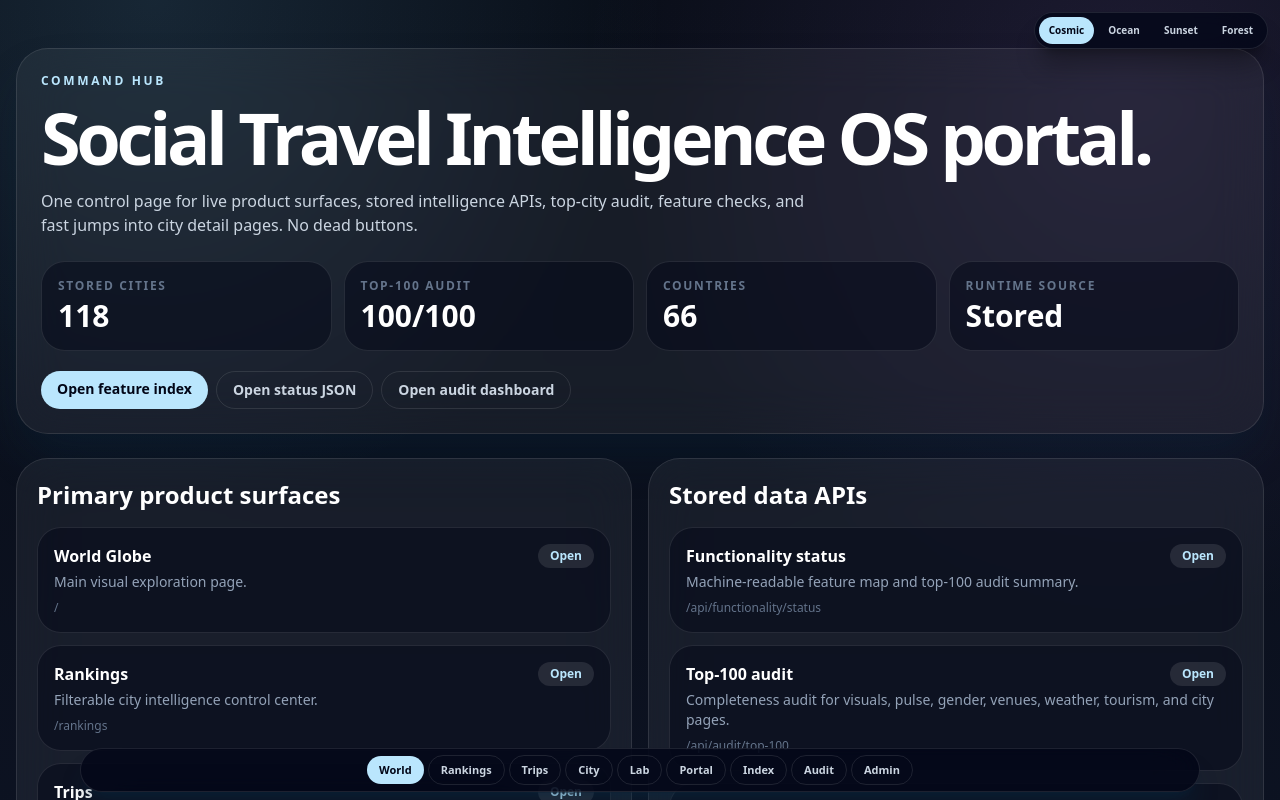
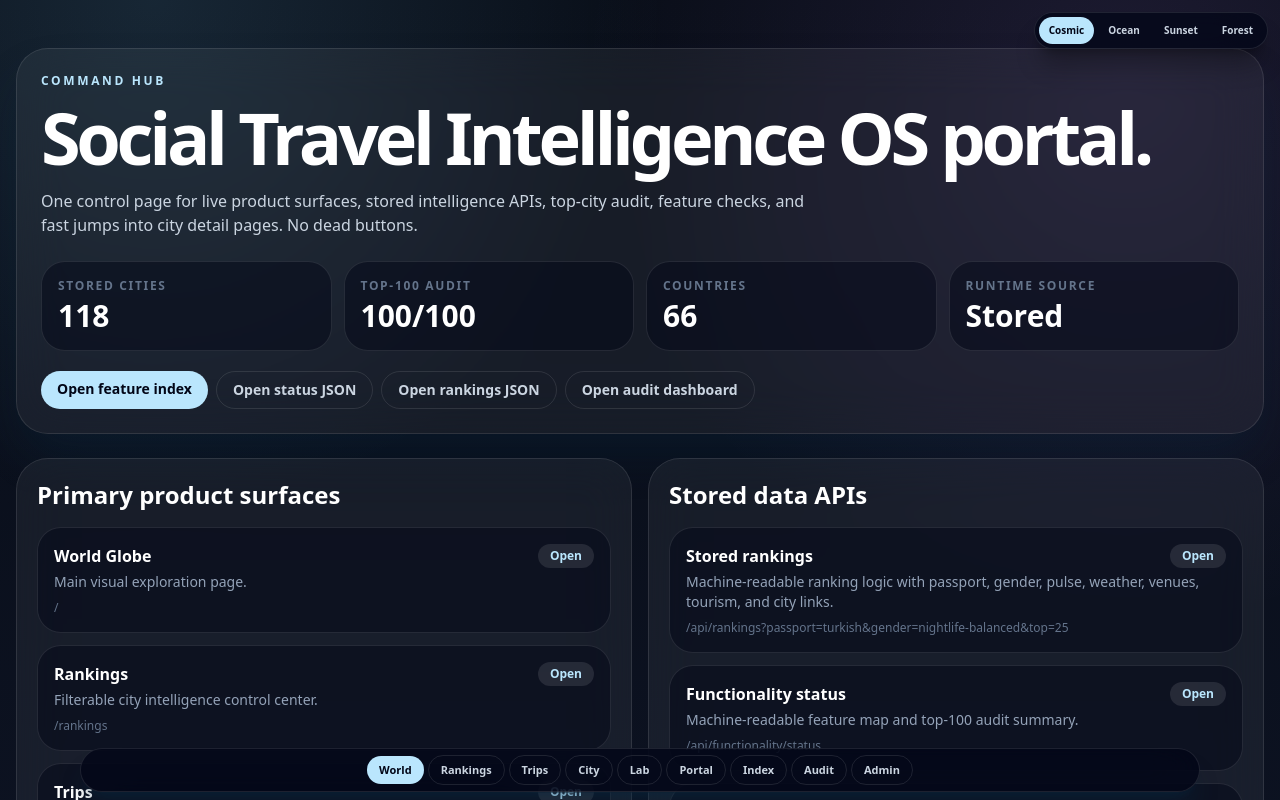
Before and after one commit to irf97/Travel-Guide, a Next.js app in the folder mvp/: page /portal in a window 1280 px wide. Shown: the top 800 px of the page. Built offline with nearby package versions, Linux system fonts and the light colour scheme.

Commit message:
Add stored rankings API link to portal

```diff
--- a/mvp/app/portal/page.tsx
+++ b/mvp/app/portal/page.tsx
@@ -14,6 +14,7 @@ const routeGroups = [
   {
     title: "Stored data APIs",
     routes: [
+      { href: "/api/rankings?passport=turkish&gender=nightlife-balanced&top=25", title: "Stored rankings", body: "Machine-readable ranking logic with passport, gender, pulse, weather, venues, tourism, and city links." },
       { href: "/api/functionality/status", title: "Functionality status", body: "Machine-readable feature map and top-100 audit summary." },
       { href: "/api/audit/top-100", title: "Top-100 audit", body: "Completeness audit for visuals, pulse, gender, venues, weather, tourism, and city pages." },
       { href: "/api/city-intelligence", title: "City intelligence", body: "Unified stored city records." },
@@ -58,6 +59,7 @@ export default function PortalPage() {
       <div className="mt-5 flex flex-wrap gap-2">
         <a href="/functionality" className="rounded-full bg-sky-200 px-4 py-2 text-sm font-black text-slate-950">Open feature index</a>
         <a href="/api/functionality/status" className="rounded-full border border-white/10 px-4 py-2 text-sm font-black text-slate-300">Open status JSON</a>
+        <a href="/api/rankings?passport=turkish&gender=nightlife-balanced&top=25" className="rounded-full border border-white/10 px-4 py-2 text-sm font-black text-slate-300">Open rankings JSON</a>
         <a href="/audit" className="rounded-full border border-white/10 px-4 py-2 text-sm font-black text-slate-300">Open audit dashboard</a>
       </div>
     </section>
```
